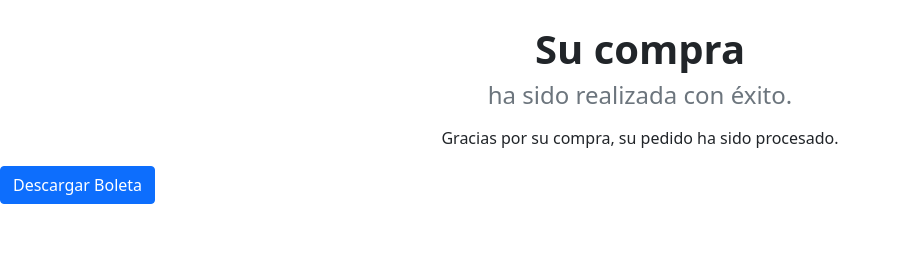
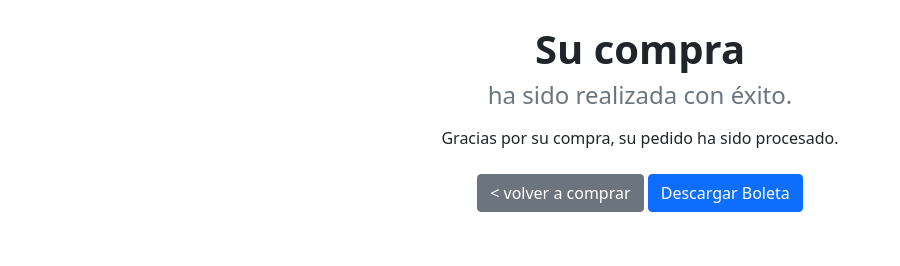
Before and after one commit to Naacho-mp/backend_tienda, a Django app: page /pagado/ in a window 1280 px wide. Shown: the part 357-623 px from the top of the page, without its empty margins (0-900 px from the left). Run offline with Django 5.2, Linux system fonts and the light colour scheme; the visitor is signed in with stand-in values (Sample User, id 1).

Commit message:
esto es el segundo cuidado

```diff
--- a/backend/carrito/templates/carrito/pagado.html
+++ b/backend/carrito/templates/carrito/pagado.html
@@ -30,7 +30,10 @@
             <h4 class="text-muted">ha sido realizada con éxito.</h4>
             <p class="mt-3">Gracias por su compra, su pedido ha sido procesado.</p>
         </div>
-        <a href="{% url 'generar_boleta_productos' %}" class="btn btn-primary">Descargar Boleta</a>
+        <div class="text-center mt-4">
+            <a href="{% url 'mostrar_productos' %}" class="btn btn-secondary"> < volver a comprar</a>
+            <a href="{% url 'generar_boleta_productos' %}" class="btn btn-primary">Descargar Boleta</a>
+        </div>
     </body>
 {% else %}
         <p>
--- a/backend/carrito/views.py
+++ b/backend/carrito/views.py
@@ -69,13 +69,15 @@ def eliminar_del_carrito(request, producto_id):
 def pagado(request):
     carrito = request.session.get('carrito', {})
 
+    request.session['boleta_carrito'] = carrito
     request.session['carrito'] = {}
     return render(request, 'carrito/pagado.html')
 
 
 
+
 def boleta(request):
-    carrito = request.session.get('carrito', {})
+    carrito = request.session.get('boleta_carrito', {})
     productos = Producto.objects.filter(id__in=carrito.keys())
 
     # Preparar los datos del carrito para la boleta
```
Also changed, not shown: backend/carrito/templates/carrito/ver_carrito.html (line endings or trailing spaces).
